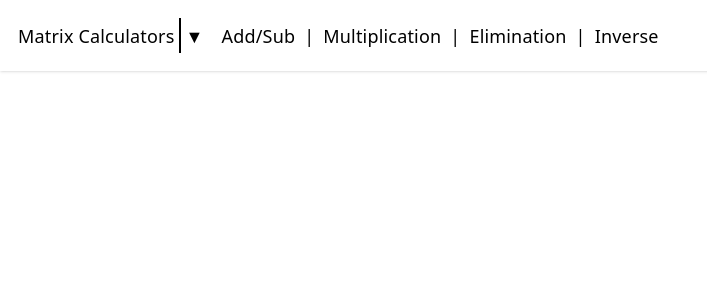
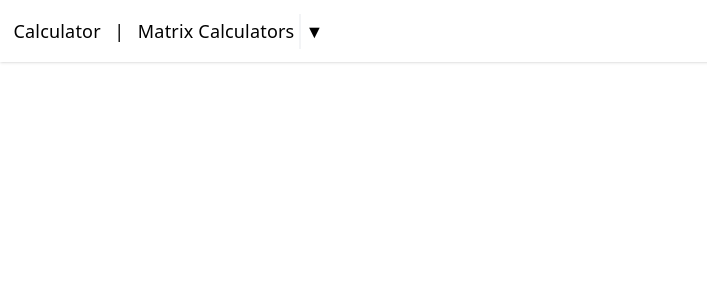
Before and after one commit to ethanHern/Ethan-s-Calcs, a React (Vite) app: page /calculator in a window 1280 px wide. Shown: the top 300 px of the page, without its empty margins (0-707 px from the left). Built offline with nearby package versions, Linux system fonts and the light colour scheme.

Commit message:
Added dropdown window for matrix calculator links

```diff
--- /dev/null
+++ b/src/components/LinkBox.tsx
@@ -0,0 +1,17 @@
+import { Link } from "react-router-dom"
+
+type LinkBoxProps = {
+    description: string,
+    link: string,
+    name: string,
+    rounded?: boolean
+}
+
+export default function LinkBox({description, link, name, rounded}: LinkBoxProps) {
+
+    return (
+        <div className="flex">
+            <Link title={description} to={link} className={`grow hover:inset-shadow-md hover:text-shadow-sm p-1 ${rounded && 'rounded-md'}`}>{name}</Link>
+        </div>
+    )
+}
--- a/src/components/Navbar.tsx
+++ b/src/components/Navbar.tsx
@@ -1,25 +1,30 @@
-import { useState } from "react";
-import { Link } from "react-router-dom";
+import { useEffect, useRef, useState } from "react";
+import LinkBox from "./LinkBox";
 
 export default function Navbar() {
     const[matrixIsOpen, setMatrixIsOpen] = useState(false);
 
-
+    const toggleMatrixDropdownOpen = () => setMatrixIsOpen(!matrixIsOpen);
 
     return (
         <nav className="flex items-center py-3 px-2 gap-x-2 shadow-sm">
+            <LinkBox description="A normal calculator" link={'/calculator'} name='Calculator' rounded={true} />
+            |
             {/* Matrix Dropdown */}
-            <div className="flex items-center m-1 hover:inset-shadow-md">
-                <div className="border-r-2 p-1 hover:bg-gray-200 hover:inset-shadow-sm">Matrix Calculators</div>
-                <div className="py-1 px-1 hover:bg-gray-200 hover:inset-shadow-md" onClick={()=>{setMatrixIsOpen(!matrixIsOpen)}}>▼</div>
+            <div className="relative">
+                <div className={`flex items-center hover:inset-shadow-md overflow-hidden ${matrixIsOpen ? 'rounded-t-sm inset-shadow-md bg-gray-200' : 'rounded-sm'}`}>
+                    <div className="border-r-2 border-gray-100 p-1 hover:bg-gray-200 hover:inset-shadow-sm">Matrix Calculators</div>
+                    <div className="py-1 px-1 hover:bg-gray-200 hover:inset-shadow-sm" onClick={toggleMatrixDropdownOpen}>▼</div>
+                </div>
+                {matrixIsOpen && (
+                    <div className="absolute w-full block bg-white rounded-b-sm border-r border-l border-b border-gray-400">
+                        <LinkBox description={"Add or subtract two matrices"} link={'/matrix-calculator/add-sub'} name="Add/Sub"/>
+                        <LinkBox description={"Multiply two matrices"} link={'/matrix-calculator/multiplication'} name="Multiplication" />
+                        <LinkBox description={"Perform Gaussian or Gauss-Jordan Elimination on a matrix"} link={'/matrix-calculator/elimination'} name="Elimination" />
+                        <LinkBox description={"Invert a matrix"} link={'/matrix-calculator/inverse'} name="Inverse" />
+                    </div>
+                )}
             </div>
-            <Link title={"Add or subtract two matrices"} to={'/matrix-calculator/add-sub'} className="hover:text-shadow-md">Add/Sub</Link>
-            |
-            <Link title={"Multiply two matrices"} to={'/matrix-calculator/multiplication'} className="hover:text-shadow-md">Multiplication</Link>
-            |
-            <Link title={"Perform Gaussian or Gauss-Jordan Elimination on a matrix"} to={'/matrix-calculator/elimination'} className="hover:text-shadow-md">Elimination</Link>
-            |
-            <Link title={"Invert a matrix"} to={'/matrix-calculator/inverse'} className="hover:text-shadow-md">Inverse</Link>
         </nav>
     )
 }
--- a/src/index.css
+++ b/src/index.css
@@ -1,8 +1,9 @@
 @import "tailwindcss";
 
 @theme {
-  --inset-shadow-md: inset 0 2px 3px rgba(0, 0, 0, 0.25);
-  --inset-shadow-sm: inset 0 1px 2px rgba(0, 0, 0, 0.25);
+  --inset-shadow-lg: inset 0 0 6px 2px rgba(0, 0, 0, 0.25);
+  --inset-shadow-md: inset 0 2px 3px 0px rgba(0, 0, 0, 0.25);
+  --inset-shadow-sm: inset 0 0 1px 1px rgba(0, 0, 0, 0.25);
 }
 
 :root {
```
